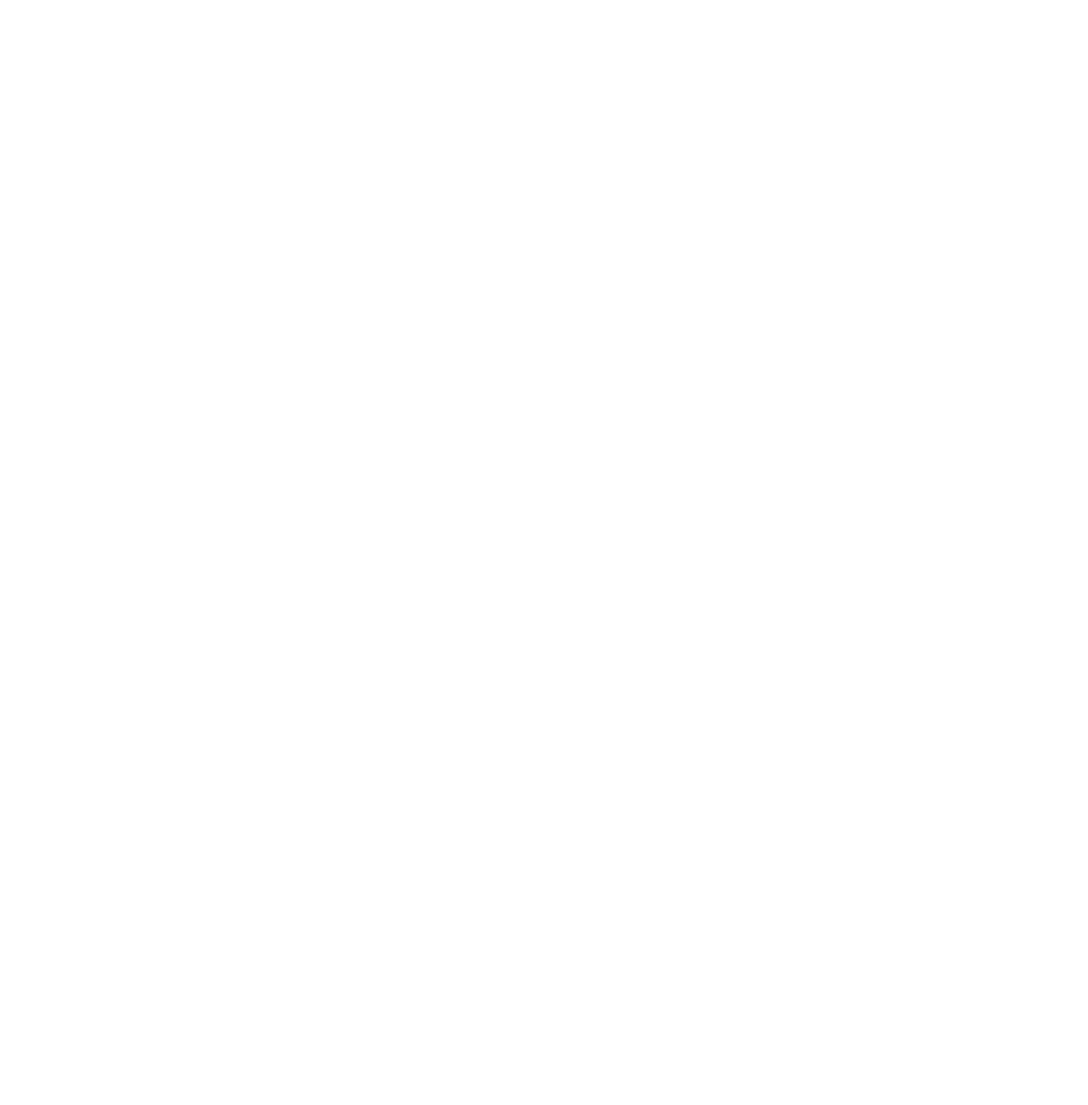
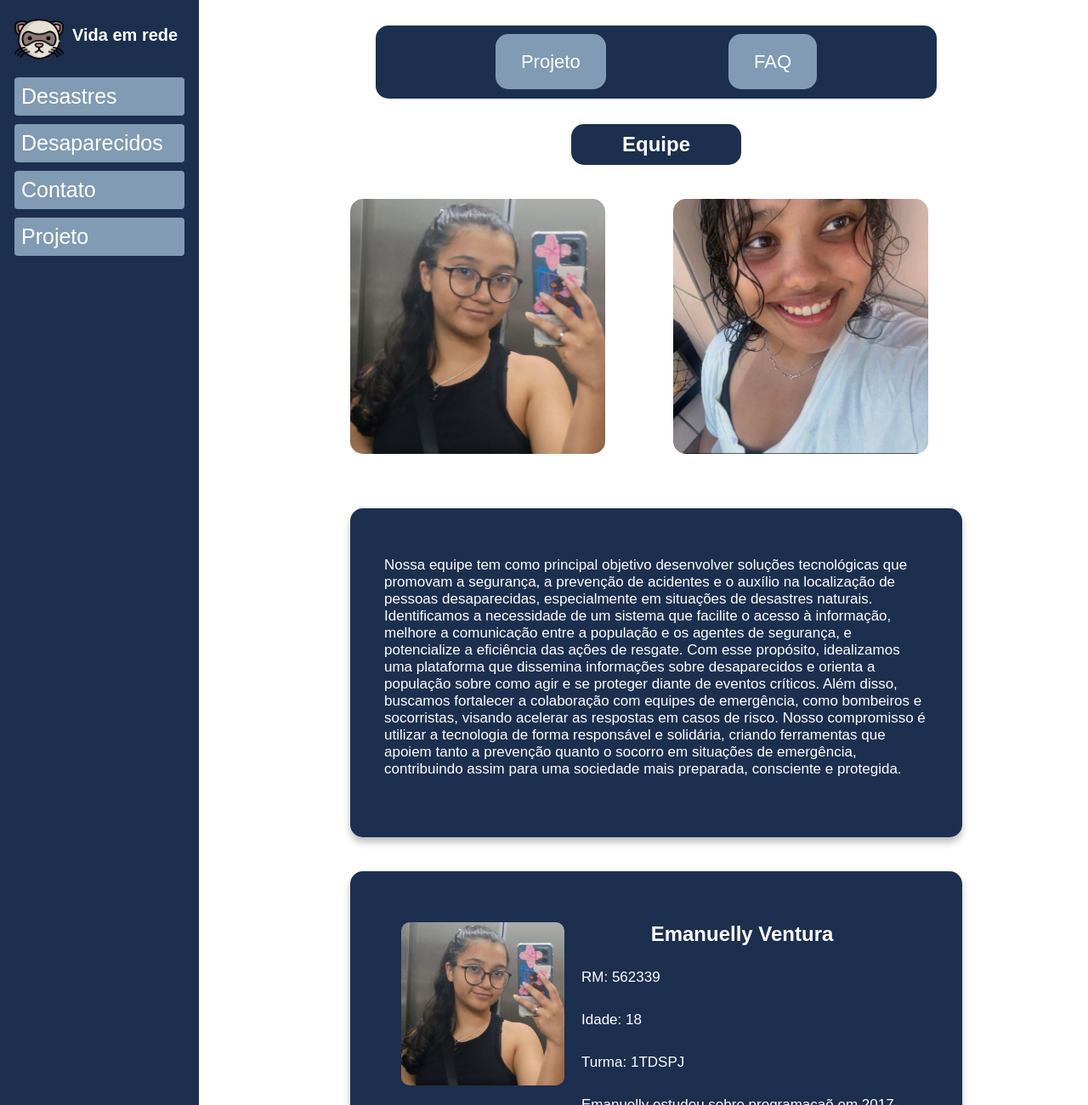
Before and after one commit to Vida-em-rede/Front-end, a plain HTML site: page paginas/projeto/equipe.html in a window 1280 px wide. Shown: the top 1300 px of the page at 85% size. Before the commit the page ends 800 px from the top, so only its background shows below. Drawn offline with Linux system fonts and the light colour scheme.

Commit message:
paginas obrigatorias com css e html sem js

```diff
--- /dev/null
+++ b/css/informacoes.css
@@ -0,0 +1,237 @@
+body {
+    font-family: Arial, sans-serif;
+    margin: 0;
+    display: flex;
+}
+.logo{
+  display: flex;
+}
+.logo h1{
+  font-size: 20px;
+  margin-left: 10px;
+}
+
+.logo img{
+  width: 58px;
+  height: 58px;
+}
+
+/* paginas gerais */
+
+.sidebar {
+  width: 200px;
+  background-color: #1c2f4f;
+  color: white;
+  height: 140vh; /* Altura total da tela */
+  padding: 17px;
+  margin-right: 30px;
+}
+
+.sidebar a{
+  background-color: #819bb4;
+  font-size: 25px;
+}
+
+.sidebar h2 {
+  margin-bottom: 20px;
+}
+
+.sidebar ul {
+  list-style: none;
+  padding: 0;
+}
+
+.sidebar ul li {
+  margin-bottom: 10px;
+}
+
+.sidebar ul li a {
+  color: white;
+  text-decoration: none;
+  display: block;
+  padding: 8px;
+  border-radius: 4px;
+}
+
+.sidebar ul li a:hover {
+  background-color: #8f99a3;
+}
+
+/* pagina de equipe */
+
+.sidebar1 {
+  width: 200px;
+  background-color: #1c2f4f;
+  color: white;
+  height: 270vh; /* Altura total da tela */
+  padding: 17px;
+  margin-right: 30px;
+}
+
+.sidebar1 a{
+  background-color: #819bb4;
+  font-size: 25px;
+}
+
+.sidebar1 h2 {
+  margin-bottom: 20px;
+}
+
+.sidebar1 ul {
+  list-style: none;
+  padding: 0;
+}
+
+.sidebar1 ul li {
+  margin-bottom: 10px;
+}
+
+.sidebar1 ul li a {
+  color: white;
+  text-decoration: none;
+  display: block;
+  padding: 8px;
+  border-radius: 4px;
+}
+
+.sidebar1 ul li a:hover {
+  background-color: #8f99a3;
+}
+
+iframe{
+  width: 800px;
+  height: 400px;
+  border-radius: 15px;
+  margin-bottom: 30px;
+}
+
+/* ............... */
+
+.content {
+  /* flex: 1;
+  padding: 20px; */
+  width: 800px;
+  margin: 0 auto;
+}
+
+h2{
+    text-align: center;
+    background-color: #1c2f4f;
+    color: #fff;
+    margin: 20px 300px;
+    padding: 10px;
+    border-radius: 15px;
+
+}
+
+.navegacao{
+  margin: 30px 70px;
+  background-color: #1c2f4f;
+  text-align: center;
+  padding: 30px 50px;
+  border-radius: 15px;
+}
+
+.navegacao a{
+  text-decoration: none;
+  color: #fff;
+  padding: 20px 30px;
+  font-size: 22px;
+  background-color: #819bb4;
+  border-radius: 15px;
+  margin: 0 70px;
+}
+
+.navegacao a:hover{
+  background-color: #51697f;
+  transition: 0.3s;
+}
+
+/* Estrutura base */
+
+.texto {
+    background-color:#1c2f4f;
+    border-radius: 15px;
+    padding: 5%;
+    margin: 40px;
+    box-shadow: 0 6px 8px rgba(0, 0, 0, 0.258);
+
+}
+.texto img{
+    float: left;
+    width: 30%;
+    background: transparent;
+    margin: 20px;
+    border-radius: 10px;
+
+
+}
+.texto p{
+    font-size: 17px;
+    margin-bottom: 30px;
+    color: #ffffff;
+}
+
+.texto h2{
+  margin: 10px 20px;
+}
+
+.integrantes{
+  display: flex;
+}
+
+.integrantes img{
+  width: 300px;
+  margin: 20px 40px;
+  border-radius: 15px;
+  transition: 0.3s ease-out;
+}
+
+.integrantes img:hover{
+  transform: scale(1.1);
+  transition: 0.3s ease-out;
+}
+
+/* pagina descrição */
+.texto1 {
+    background-color:#1c2f4f;
+    border-radius: 15px;
+    padding: 5%;
+    margin: 40px;
+    box-shadow: 0 6px 8px rgba(0, 0, 0, 0.258);
+
+}
+.texto1 img{
+    float: left;
+    width: 48%;
+    background: transparent;
+    margin: 20px;
+    border-radius: 10px;
+
+
+}
+.texto1 p{
+    font-size: 17px;
+    margin-bottom: 30px;
+    color: #ffffff;
+}
+
+.texto1 h2{
+  margin: 10px 20px;
+}
+
+.integrantes{
+  display: flex;
+}
+
+.integrantes img{
+  width: 300px;
+  margin: 20px 40px;
+  border-radius: 15px;
+  transition: 0.3s ease-out;
+}
+
+.integrantes img:hover{
+  transform: scale(1.1);
+  transition: 0.3s ease-out;
+}
--- a/paginas/projeto.html
+++ b/paginas/projeto.html
@@ -0,0 +1,59 @@
+<!DOCTYPE html>
+<html lang="pt-br">
+<head>
+    <meta charset="UTF-8">
+    <meta name="viewport" content="width=device-width, initial-scale=1.0">
+    <title>Projeto-Vida em rede</title>
+    <link rel="stylesheet" href="../css/informacoes.css">
+</head>
+<body>
+    <header>
+        <div class="sidebar">
+            <div class="logo">
+                <img src="../img/furao.png" alt="é um furão">
+                <h1>Vida em rede</h1>
+            </div>
+            <nav>
+                <ul>
+                    <li><a href="../index.html">Desastres</a></li>
+                    <li><a href="../paginas/desaparecidos.html">Desaparecidos</a></li>
+                    <li><a href="../paginas/contato.html">Contato</a></li>
+                    <li><a href="../paginas/projeto.html">Projeto</a></li>
+                </ul>
+            </nav>
+        </div>
+    </header>
+    <main class="content">
+        <section>
+            <div class="navegacao">
+                <a href="../paginas/projeto/equipe.html">Equipe</a>
+                <a href="../paginas/projeto/faq.html">FAQ</a>
+            </div>
+        </section>
+        <section>
+            <article>
+                <h2>Projeto</h2>
+
+                <div class="texto">
+
+                    <img src="../img/furao.png" alt="Logo da empresa">
+
+                    <p>
+                        O objetivo deste projeto é desenvolver uma plataforma digital que contribua para a prevenção de acidentes e o auxílio na localização de pessoas desaparecidas, especialmente em contextos de desastres naturais. A proposta visa oferecer informações relevantes para a sociedade, orientando sobre medidas de proteção, além de facilitar a conexão entre cidadãos, familiares e agentes de segurança, como bombeiros e equipes de emergência.
+                    </p>
+                    <p>
+                        Por meio do site criado, disponibilizamos conteúdos educativos sobre causas e formas de prevenção de desastres, bem como uma seção dedicada à divulgação de informações sobre pessoas desaparecidas, contendo dados importantes como nome, local, horário, idade e descrição do último relato. Além disso, implementamos um sistema de armazenamento de dados que permite a consulta e colaboração de centrais de segurança e familiares, otimizando o processo de busca.
+                    </p>
+                    <p>
+                        Como complemento, desenvolvemos um chatbot que orienta pessoas que não estão em situação de risco iminente, oferecendo suporte preventivo e informações úteis enquanto aguardam o atendimento das autoridades. Dessa forma, o projeto busca promover uma sociedade mais segura, consciente e preparada para enfrentar situações de emergência, utilizando tecnologia e ações colaborativas para salvar vidas.
+                    </p>
+                </div>
+            </article>
+        </section>
+    </main>
+    <footer>
+
+    </footer>
+
+</body>
+</html>
--- a/paginas/projeto/equipe.html
+++ b/paginas/projeto/equipe.html
@@ -0,0 +1,86 @@
+<!DOCTYPE html>
+<html lang="pt-br">
+<head>
+    <meta charset="UTF-8">
+    <meta name="viewport" content="width=device-width, initial-scale=1.0">
+    <title>Projeto-Vida em rede</title>
+    <link rel="stylesheet" href="../../css/informacoes.css">
+</head>
+<body>
+    <header>
+        <div class="sidebar1">
+            <div class="logo">
+                <img src="../../img/furao.png" alt="é um furão">
+                <h1>Vida em rede</h1>
+            </div>
+            <nav>
+                <ul>
+                    <li><a href="../../index.html">Desastres</a></li>
+                    <li><a href="../../paginas/desaparecidos.html">Desaparecidos</a></li>
+                    <li><a href="../../paginas/contato.html">Contato</a></li>
+                    <li><a href="../../paginas/projeto.html">Projeto</a></li>
+                </ul>
+            </nav>
+        </div>
+    </header>
+    <main class="content">
+        <section>
+            <div class="navegacao">
+                <a href="../projeto.html">Projeto</a>
+                <a href="../projeto/faq.html">FAQ</a>
+            </div>
+        </section>
+        <section>
+            <h2>Equipe</h2>
+
+            <div class="integrantes">
+                <a href="#emanu"><img src="../../img/emanuelly.jpg" alt="menina com oculos e rouapas escuras, cabelos longo castanhos escuros cacheados"></a>
+                <a href="#carol"><img src="../../img/carolina.jpg" alt="menina com roupa branca cabelo curto cacheado castanho claro"></a>
+            </div>
+            <article>
+                <div class="texto">
+                    <p>
+                        Nossa equipe tem como principal objetivo desenvolver soluções tecnológicas que promovam a segurança, a prevenção de acidentes e o auxílio na localização de pessoas desaparecidas, especialmente em situações de desastres naturais. Identificamos a necessidade de um sistema que facilite o acesso à informação, melhore a comunicação entre a população e os agentes de segurança, e potencialize a eficiência das ações de resgate.
+
+                        Com esse propósito, idealizamos uma plataforma que dissemina informações sobre desaparecidos e orienta a população sobre como agir e se proteger diante de eventos críticos. Além disso, buscamos fortalecer a colaboração com equipes de emergência, como bombeiros e socorristas, visando acelerar as respostas em casos de risco.
+
+                        Nosso compromisso é utilizar a tecnologia de forma responsável e solidária, criando ferramentas que apoiem tanto a prevenção quanto o socorro em situações de emergência, contribuindo assim para uma sociedade mais preparada, consciente e protegida.
+                    </p>
+                </div>
+
+                <div id="emanu" class="texto">
+
+                    <img src="../../img/emanuelly.jpg" alt="Logo da empresa">
+
+                    <h2>Emanuelly Ventura</h2>
+                    <p>RM: 562339</p>
+                    <p>Idade: 18</p>
+                    <p>Turma: 1TDSPJ</p>
+                    <p>
+                        Emanuelly estudou sobre programaçaõ em 2017-2019 em sua escola, se encantou e pegou gosto pela programação em 2023 e decidiu seu futuro a partir dai, amante de criações de diversas coisas como desenhar,edição de imagens e videos e com sonhos de se formar na area da tecnologia foi rumo a fiap, hoje está em busca de uma area que seus olhos brilhem e com o Challenge e seus desafios está reconhecendo seus novos gostos.
+
+                </div>
+
+                <div id="carol" class="texto">
+
+                    <img src="../../img/carolina.jpg" alt="Logo da empresa">
+
+                    <h2>Carolina nascimento</h2>
+                    <p>RM: 564786</p>
+                    <p>Idade: 18</p>
+                    <p>Turma: 1TDSPJ</p>
+                    <p>
+                        Emanuelly estudou sobre programaçaõ em 2017-2019 em sua escola, se encantou e pegou gosto pela programação em 2023 e decidiu seu futuro a partir dai, amante de criações de diversas coisas como desenhar,edição de imagens e videos e com sonhos de se formar na area da tecnologia foi rumo a fiap, hoje está em busca de uma area que seus olhos brilhem e com o Challenge e seus desafios está reconhecendo seus novos gostos.
+                    </p>
+
+                    </p>
+                </div>
+            </article>
+        </section>
+    </main>
+    <footer>
+
+    </footer>
+
+</body>
+</html>
```
Also changed, not shown: js/faq.js (added, +19 -0 lines), paginas/desaparecidos.html (+8 -8 lines), img/carolina.jpg (added), img/emanuelly.jpg (added).
